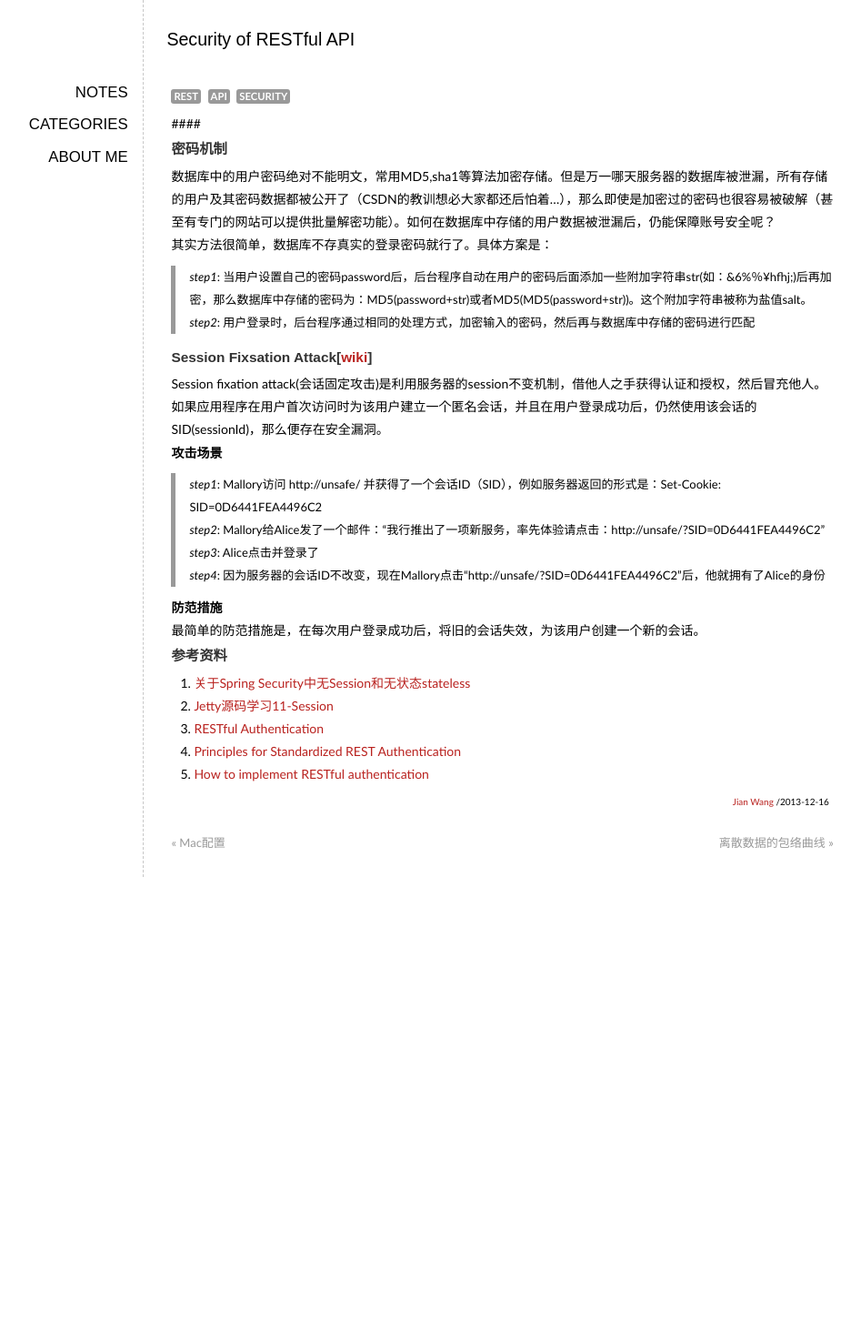
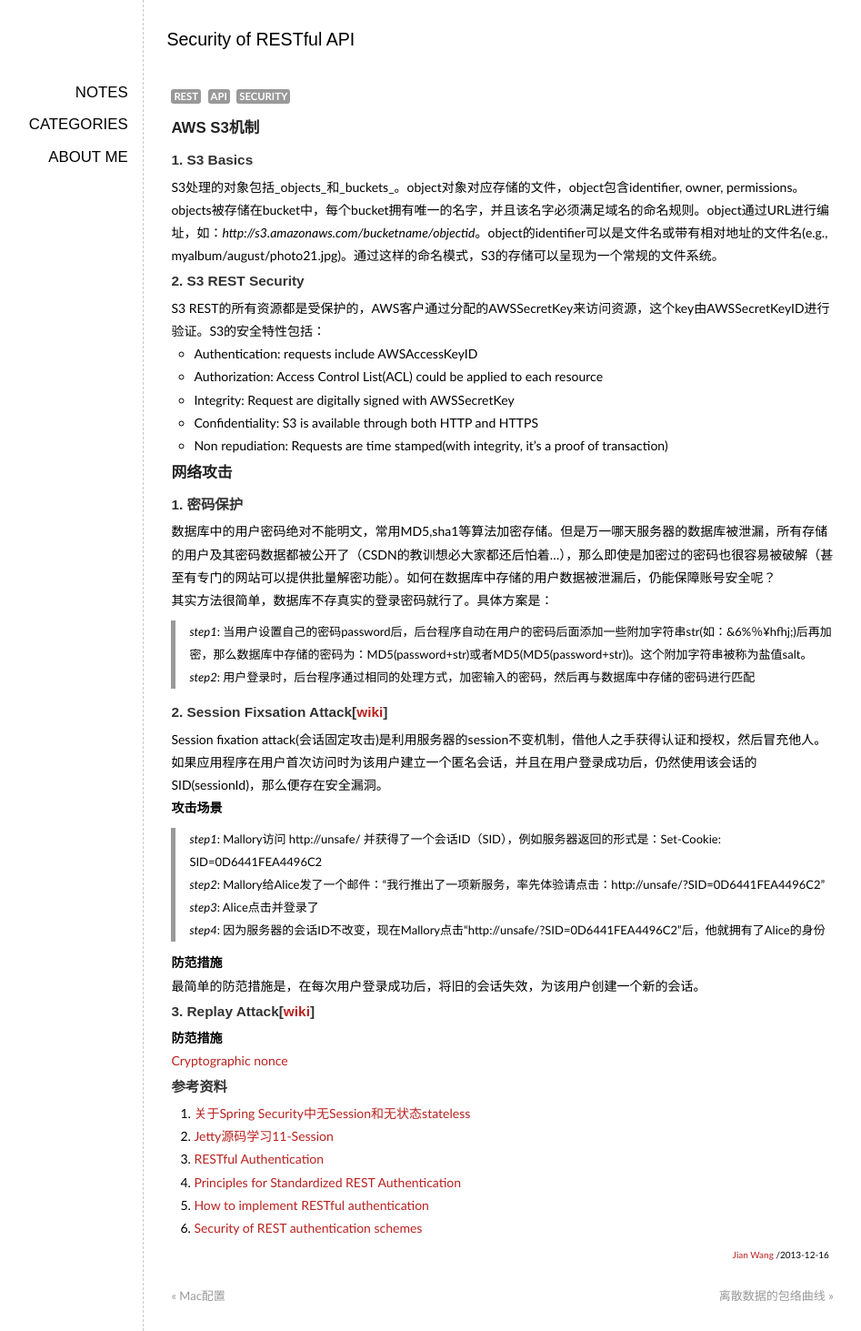
Before and after one commit to elan2wang/note, a Jekyll site: the page built from _posts/2013-12-16-security-of-restful-api.md, in a window 1280 px wide. Shown: the whole page at 91% size, without its empty margins (153-1100 px from the left). Built offline with Jekyll 4.4.1, drawn with Linux system fonts in a browser that asks for light colours; Markdown is read by kramdown in place of the engine named in the settings; comment, search, counter and statistics services are not loaded; before the commit the page ends 964 px from its top, so only the background shows below that.

Commit message:
edit a post

```diff
--- a/_posts/2013-12-16-security-of-restful-api.md
+++ b/_posts/2013-12-16-security-of-restful-api.md
@@ -4,24 +4,40 @@ title: Security of RESTful API
 tags: REST API Security
 categories: REST
 ---
-####
-####密码机制
+###AWS S3机制
+####1. S3 Basics
+S3处理的对象包括_objects_和_buckets_。object对象对应存储的文件，object包含identifier, owner, permissions。objects被存储在bucket中，每个bucket拥有唯一的名字，并且该名字必须满足域名的命名规则。object通过URL进行编址，如：_http://s3.amazonaws.com/bucketname/objectid_。object的identifier可以是文件名或带有相对地址的文件名(e.g., myalbum/august/photo21.jpg)。通过这样的命名模式，S3的存储可以呈现为一个常规的文件系统。
+####2. S3 REST Security
+S3 REST的所有资源都是受保护的，AWS客户通过分配的AWSSecretKey来访问资源，这个key由AWSSecretKeyID进行验证。S3的安全特性包括：
+
+- Authentication: requests include AWSAccessKeyID
+- Authorization: Access Control List(ACL) could be applied to each resource
+- Integrity: Request are digitally signed with AWSSecretKey
+- Confidentiality: S3 is available through both HTTP and HTTPS
+- Non repudiation: Requests are time stamped(with integrity, it's a proof of transaction)
+
+###网络攻击
+####1. 密码保护
 数据库中的用户密码绝对不能明文，常用MD5,sha1等算法加密存储。但是万一哪天服务器的数据库被泄漏，所有存储的用户及其密码数据都被公开了（CSDN的教训想必大家都还后怕着...），那么即使是加密过的密码也很容易被破解（甚至有专门的网站可以提供批量解密功能）。如何在数据库中存储的用户数据被泄漏后，仍能保障账号安全呢？
 其实方法很简单，数据库不存真实的登录密码就行了。具体方案是：
 >_step1_: 当用户设置自己的密码password后，后台程序自动在用户的密码后面添加一些附加字符串str(如：&6%％¥hfhj;)后再加密，那么数据库中存储的密码为：MD5(password+str)或者MD5(MD5(password+str))。这个附加字符串被称为盐值salt。
 >_step2_: 用户登录时，后台程序通过相同的处理方式，加密输入的密码，然后再与数据库中存储的密码进行匹配
 
-####Session Fixsation Attack[[wiki](http://en.wikipedia.org/wiki/Session_fixation)]
+####2. Session Fixsation Attack[[wiki](http://en.wikipedia.org/wiki/Session_fixation)]
 Session fixation attack(会话固定攻击)是利用服务器的session不变机制，借他人之手获得认证和授权，然后冒充他人。如果应用程序在用户首次访问时为该用户建立一个匿名会话，并且在用户登录成功后，仍然使用该会话的SID(sessionId)，那么便存在安全漏洞。
-__攻击场景__
+**攻击场景**
 >_step1_: Mallory访问 http://unsafe/ 并获得了一个会话ID（SID），例如服务器返回的形式是：Set-Cookie: SID=0D6441FEA4496C2
 _step2_: Mallory给Alice发了一个邮件：“我行推出了一项新服务，率先体验请点击：http://unsafe/?SID=0D6441FEA4496C2”
 _step3_: Alice点击并登录了
 _step4_: 因为服务器的会话ID不改变，现在Mallory点击“http://unsafe/?SID=0D6441FEA4496C2”后，他就拥有了Alice的身份
 
-__防范措施__
+**防范措施**
 最简单的防范措施是，在每次用户登录成功后，将旧的会话失效，为该用户创建一个新的会话。
 
+####3. Replay Attack[[wiki](http://en.wikipedia.org/wiki/Replay_attack)]
+
+**防范措施**
+[Cryptographic nonce](http://en.wikipedia.org/wiki/Cryptographic_nonce)
 
 ####参考资料
 1. [关于Spring Security中无Session和无状态stateless](http://www.cnblogs.com/Mainz/p/3230077.html)
@@ -29,3 +45,4 @@ __防范措施__
 3. [RESTful Authentication](http://stackoverflow.com/questions/319530/restful-authentication)
 4. [Principles for Standardized REST Authentication](http://broadcast.oreilly.com/2009/12/principles-for-standardized-rest-authentication.html)
 5. [How to implement RESTful authentication](http://blog.synopse.info/post/2011/05/24/How-to-implement-RESTful-authentication)
+6. [Security of REST authentication schemes](http://stackoverflow.com/questions/454355/security-of-rest-authentication-schemes)
```
Also changed, not shown: 1 other file.
